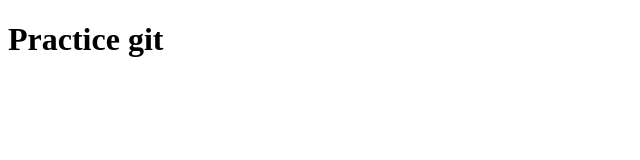
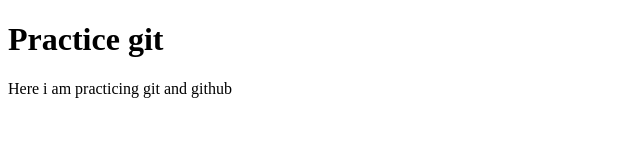
Before and after one commit to Kahnaalda8341/practicegit, a plain HTML site: page index.html in a window 1280 px wide. Shown: the whole page, without its empty margins (0-640 px from the left). Drawn offline with Linux system fonts and the light colour scheme.

Commit message:
add para tag

```diff
--- a/index.html
+++ b/index.html
@@ -9,5 +9,6 @@
 </head>
 <body>
     <h1>Practice git</h1>
+    <p>Here i am practicing git and github</p>
 </body>
 </html>
```
